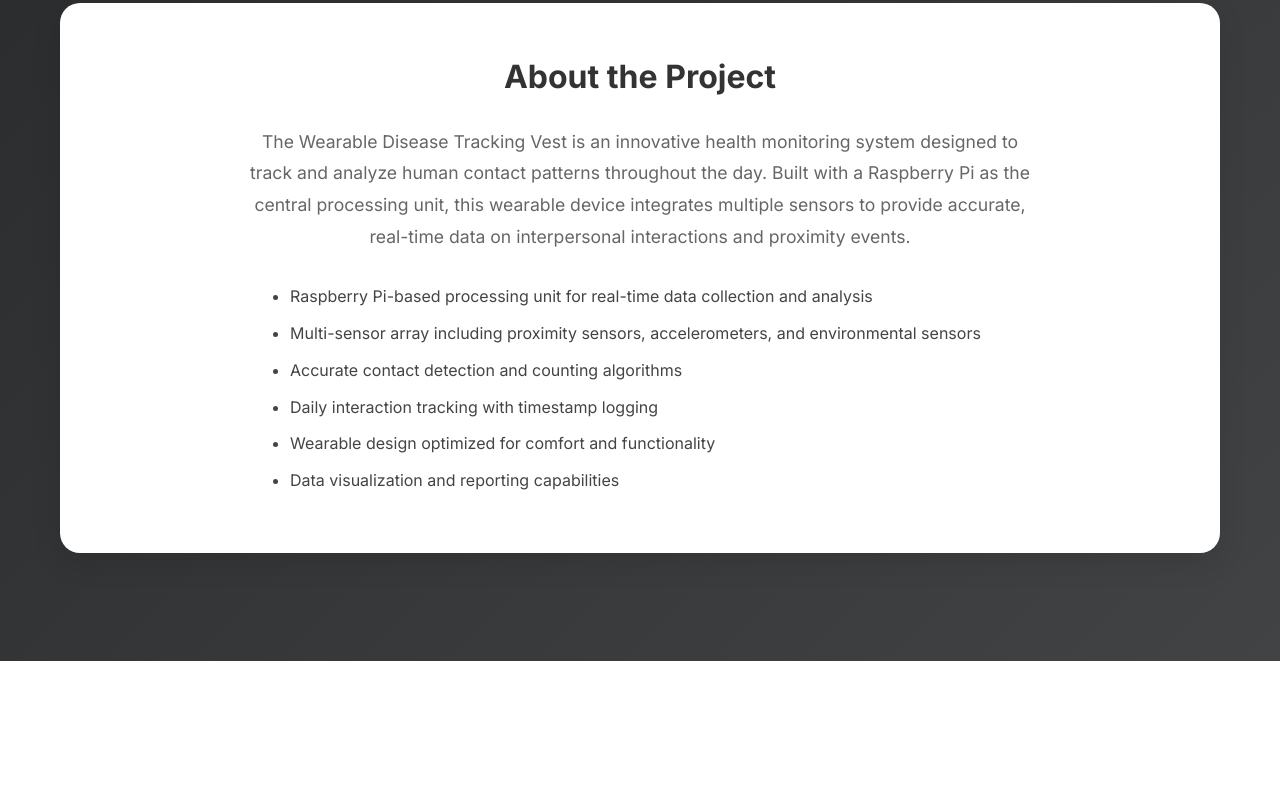
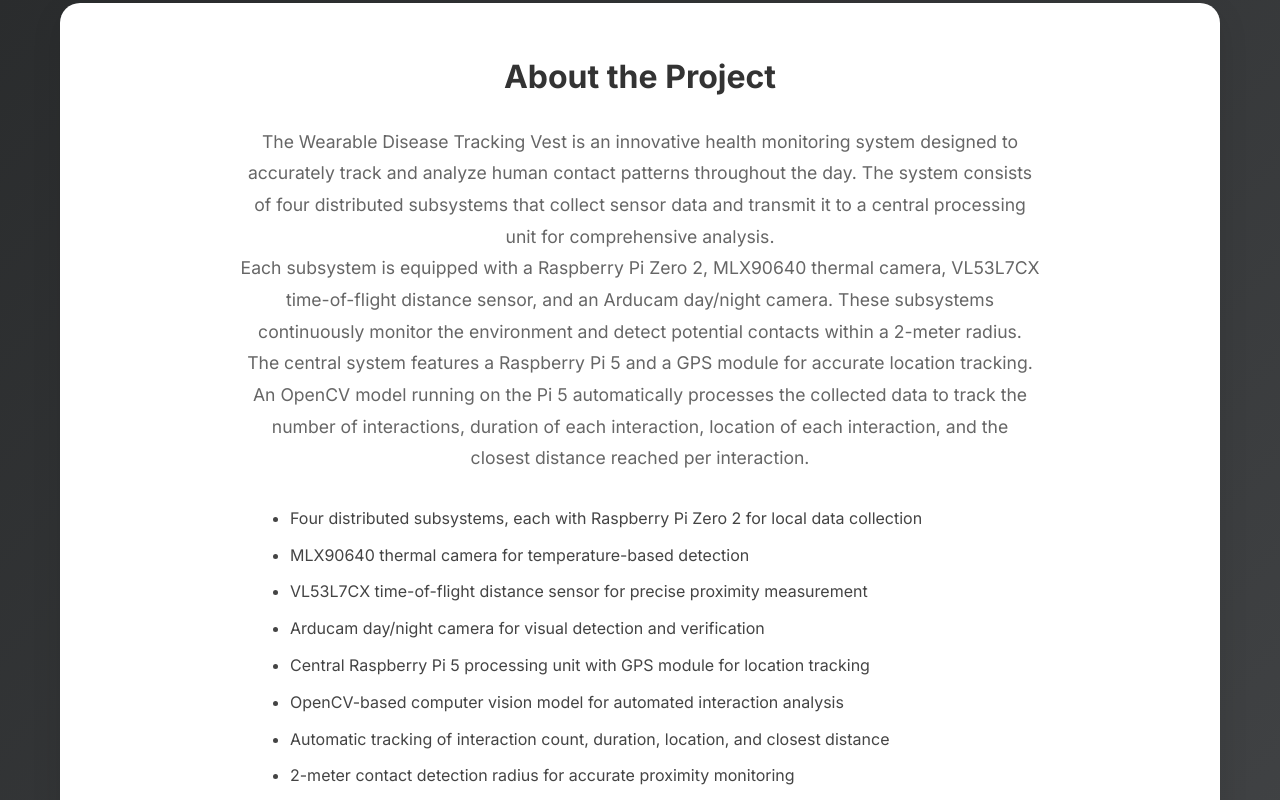
Before and after one commit to jaredbeyers/website, a plain HTML site: page projects/diseasetrackingvest.html in a window 1280 px wide. Shown: the part 680-1480 px from the top of the page. Before the commit the page ends 1341 px from the top, so only its background shows below. Drawn offline with Linux system fonts and the light colour scheme.

Commit message:
Updated About the project section for Wearable Disease Tracking Vest

```diff
--- a/projects/diseasetrackingvest.html
+++ b/projects/diseasetrackingvest.html
@@ -38,15 +38,23 @@
             <div class="description-section">
                 <h2>About the Project</h2>
                 <p>
-                    The Wearable Disease Tracking Vest is an innovative health monitoring system designed to track and analyze human contact patterns throughout the day. Built with a Raspberry Pi as the central processing unit, this wearable device integrates multiple sensors to provide accurate, real-time data on interpersonal interactions and proximity events.
+                    The Wearable Disease Tracking Vest is an innovative health monitoring system designed to accurately track and analyze human contact patterns throughout the day. The system consists of four distributed subsystems that collect sensor data and transmit it to a central processing unit for comprehensive analysis.
+                </p>
+                <p>
+                    Each subsystem is equipped with a Raspberry Pi Zero 2, MLX90640 thermal camera, VL53L7CX time-of-flight distance sensor, and an Arducam day/night camera. These subsystems continuously monitor the environment and detect potential contacts within a 2-meter radius.
+                </p>
+                <p>
+                    The central system features a Raspberry Pi 5 and a GPS module for accurate location tracking. An OpenCV model running on the Pi 5 automatically processes the collected data to track the number of interactions, duration of each interaction, location of each interaction, and the closest distance reached per interaction.
                 </p>
                 <ul class="features-list">
-                    <li>Raspberry Pi-based processing unit for real-time data collection and analysis</li>
-                    <li>Multi-sensor array including proximity sensors, accelerometers, and environmental sensors</li>
-                    <li>Accurate contact detection and counting algorithms</li>
-                    <li>Daily interaction tracking with timestamp logging</li>
-                    <li>Wearable design optimized for comfort and functionality</li>
-                    <li>Data visualization and reporting capabilities</li>
+                    <li>Four distributed subsystems, each with Raspberry Pi Zero 2 for local data collection</li>
+                    <li>MLX90640 thermal camera for temperature-based detection</li>
+                    <li>VL53L7CX time-of-flight distance sensor for precise proximity measurement</li>
+                    <li>Arducam day/night camera for visual detection and verification</li>
+                    <li>Central Raspberry Pi 5 processing unit with GPS module for location tracking</li>
+                    <li>OpenCV-based computer vision model for automated interaction analysis</li>
+                    <li>Automatic tracking of interaction count, duration, location, and closest distance</li>
+                    <li>2-meter contact detection radius for accurate proximity monitoring</li>
                 </ul>
             </div>
         </div>
```
